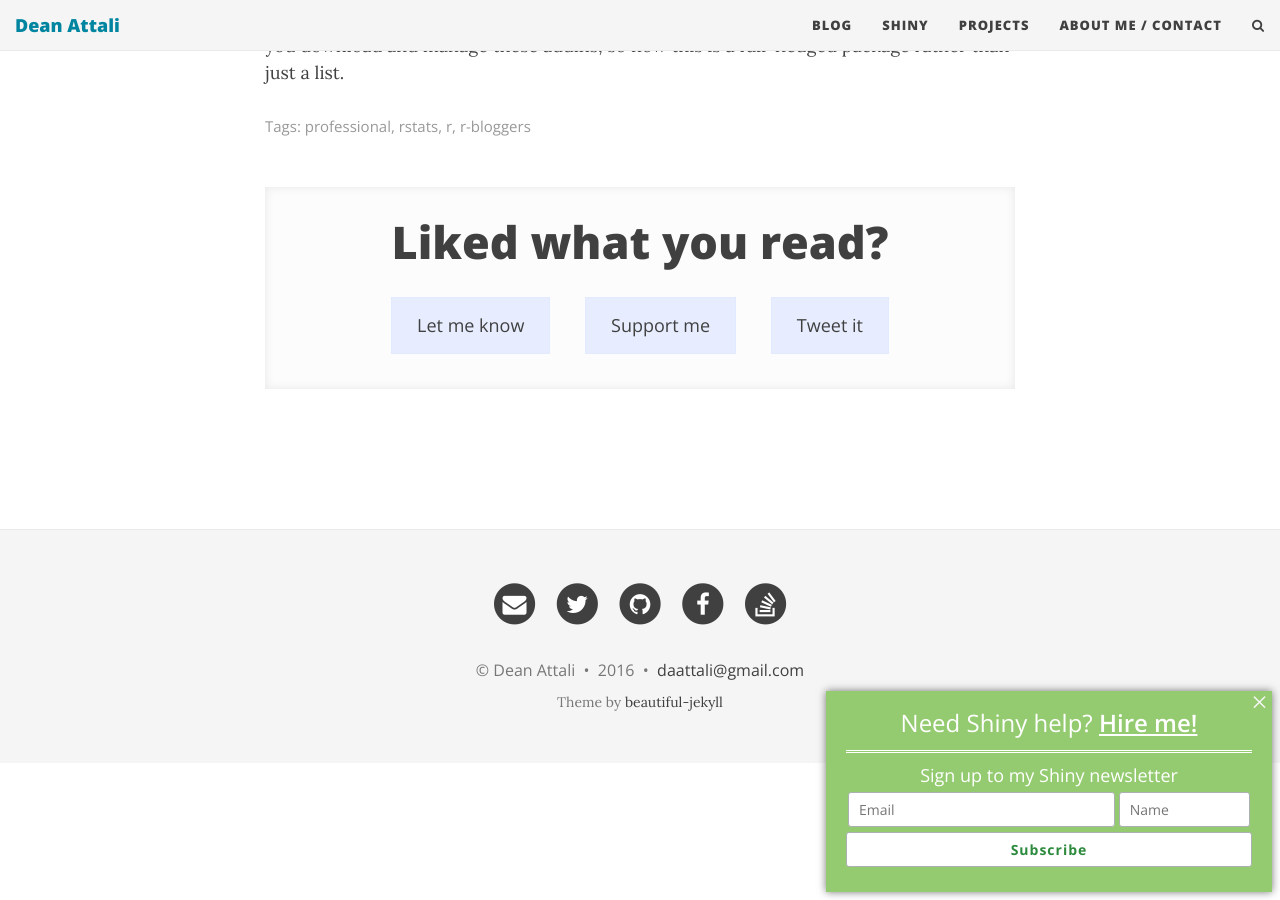
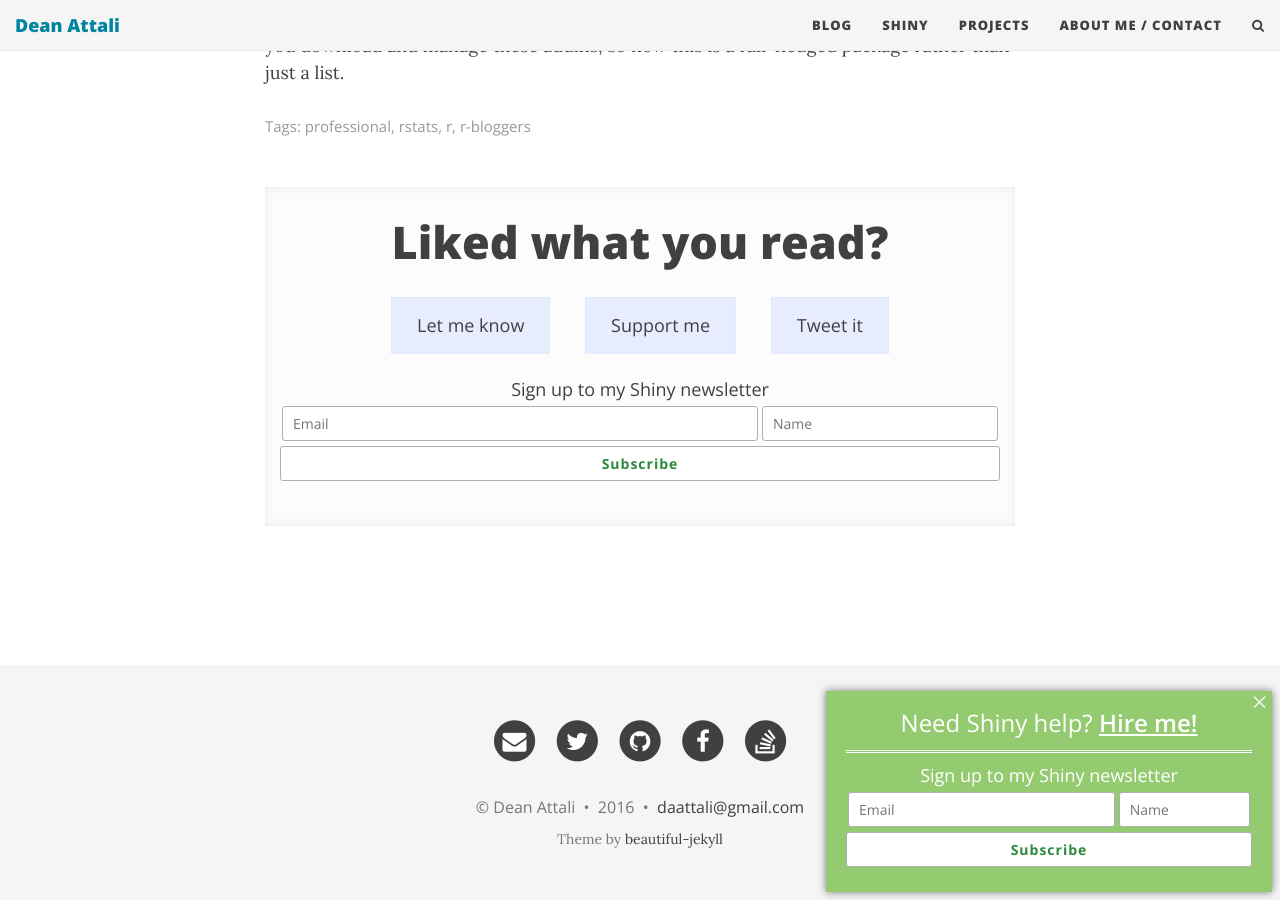
Before and after one commit to daattali/daattali.github.io, a Jekyll site: the page built from notblog/2016-03-30-rstudio-addins-list.md, in a window 1280 px wide and 900 px high, scrolled down 846 px. Built offline with Jekyll 4.4.1, drawn with Linux system fonts in a browser that asks for light colours; nearby versions of some CDN libraries; comment, search, counter and statistics services are not loaded.

Commit message:
enable mailchimp form in share section

```diff
--- a/_includes/share-section.html
+++ b/_includes/share-section.html
@@ -37,14 +37,23 @@
       </div>
     {% endif %}
 
-    {% if page.show-subscribe and false %}
+    {% if page.show-subscribe %}
       <!-- MailChimp Signup Form -->
       <div id="mailchimp-subscribe-section">
         <div id="mc_embed_signup">
           <form action="//deanattali.us14.list-manage.com/subscribe/post?u=a579a88c8f09f9b8502b9d0c3&amp;id=c180f5773c" method="post" id="mc-embedded-subscribe-form" name="mc-embedded-subscribe-form" class="validate" target="_blank" novalidate>
             <div id="mc_embed_signup_scroll">
-      	      <label for="mce-EMAIL">Sign up & get notified about my next post!</label>
-      	      <input type="email" value="" name="EMAIL" class="email" id="mce-EMAIL" placeholder="Email address" required>
+      	      <label for="mce-EMAIL">Sign up to my Shiny newsletter</label>
+              <div class="container">
+                <div class="row">
+                  <div class="col-xs-8">
+                    <input type="email" value="" name="EMAIL" class="email" id="mce-EMAIL" placeholder="Email" required="">
+                  </div>
+                  <div class="col-xs-4">
+                    <input type="text" value="" name="FNAME" class="text" id="mce-FNAME" placeholder="Name" required="">
+                  </div>
+                </div>
+              </div>
               <div style="position: absolute; left: -5000px;" aria-hidden="true"><input type="text" name="b_a579a88c8f09f9b8502b9d0c3_c180f5773c" tabindex="-1" value=""></div>
               <input type="submit" value="Subscribe" name="subscribe" id="mc-embedded-subscribe" class="button">
             </div>
```
